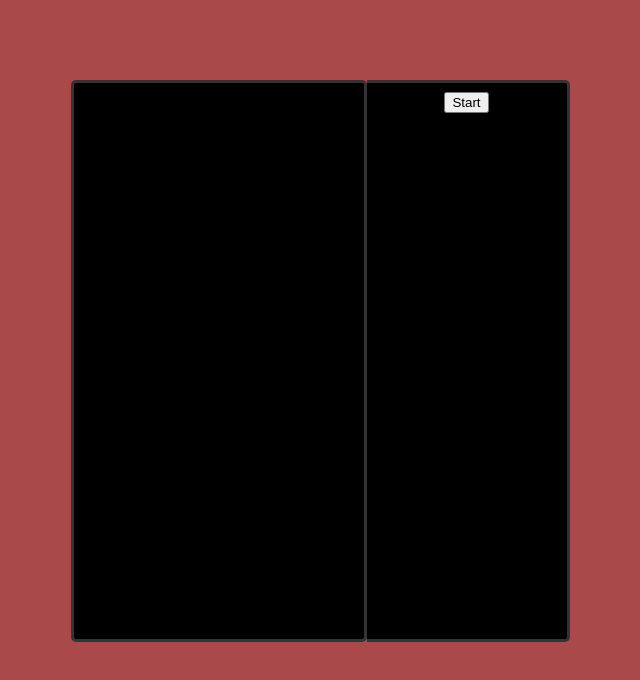
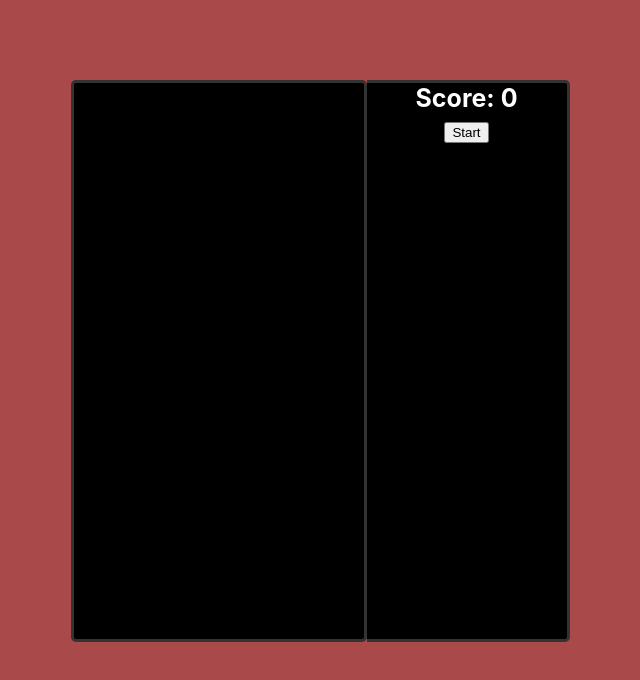
Before and after one commit to guypersonalgithub/react-tetris, a React (Create React App) app: page / in a window 1280 px wide. Shown: the top 680 px of the page, without its empty margins (320-960 px from the left). Built offline with nearby package versions, Linux system fonts and the light colour scheme.

Commit message:
added score component and class

```diff
--- a/src/components/layout/layout.tsx
+++ b/src/components/layout/layout.tsx
@@ -1,16 +1,19 @@
 import React, { useState, useEffect } from 'react';
 import "./layout.css";
 import Board from '../board/board';
+import Score from '../score/score';
 import { CellInterface } from '../../models/cellInterface';
 import { ShapePropsInterface } from '../../models/shapeInterface';
 import { boardProperties } from '../../services/boardService';
 import { shapeProperties } from '../../services/shapeService';
+import { scoreProperties } from '../../services/scoreService';
 
 const Layout = () => {
 
     const [board, setBoard] = useState<CellInterface[][]>([]);
     const [shape, setShape] = useState<ShapePropsInterface>({location: {x: 0, y: 0}, shape: []});
     const [gameState, setGameState] = useState<string>("");
+    const [score, setScore] = useState<number>(0);
 
     useEffect(() => {
 
@@ -118,7 +121,8 @@ const Layout = () => {
                 <Board board = {board} />
             </div>
             <div className = "tetrisMenu">
-            {gameState == "" || gameState == "end" ? <button className = "stateButton" onClick={toggleGameState}>Start</button> : <button className = "stateButton" onClick={toggleGameState}>Concede</button>}
+                <Score score = {score} />
+                {gameState == "" || gameState == "end" ? <button className = "stateButton" onClick={toggleGameState}>Start</button> : <button className = "stateButton" onClick={toggleGameState}>Concede</button>}
             </div>
         </div>
     )
--- /dev/null
+++ b/src/components/score/score.tsx
@@ -0,0 +1,23 @@
+import React, {} from 'react';
+
+interface ScoreProps {
+
+    score: number
+
+}
+
+const Score = (props: ScoreProps) => {
+
+    return (
+
+        <div className = "tetrisScore">
+
+            Score: {props.score}
+
+        </div>
+
+    )
+
+}
+
+export default Score;
--- /dev/null
+++ b/src/services/scoreService.ts
@@ -0,0 +1,37 @@
+import { ScoreInterface } from "../models/scoreInterface";
+
+class Score implements ScoreInterface {
+
+    constructor(
+        private _score: number
+    ){}
+
+    get score() {
+
+        return this._score;
+
+    }
+
+    set score(newScore: number) {
+
+        this._score = newScore;
+
+    }
+
+    initializeScore = (): number => {
+
+        return 0;
+
+    }
+
+    increaseScore = (addedScore: number): number => {
+
+        let newScore = this._score + addedScore;
+
+        return newScore;
+
+    }
+
+}
+
+export const scoreProperties = new Score(0);
```
Also changed, not shown: src/models/boardInterface.ts (+3 -4 lines), src/models/scoreInterface.ts (added, +7 -0 lines), src/models/shapeInterface.ts (+4 -4 lines).
